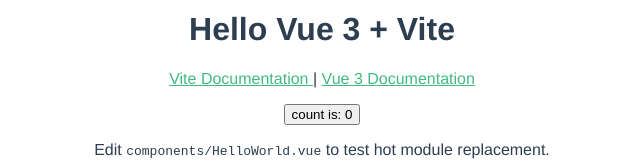
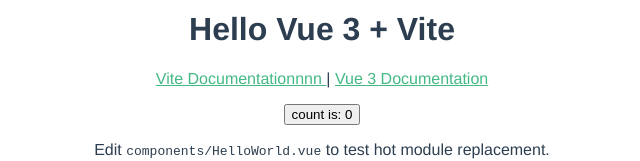
Before and after one commit to ashrhmn/deploy-test, a Vue app: page / in a window 1280 px wide. Shown: the part 274-435 px from the top of the page, without its empty margins (318-958 px from the left). Built offline with nearby package versions, Linux system fonts and the light colour scheme.

Commit message:
changed some template

```diff
--- a/src/components/HelloWorld.vue
+++ b/src/components/HelloWorld.vue
@@ -3,7 +3,7 @@
 
   <p>
     <a href="https://vitejs.dev/guide/features.html" target="_blank">
-      Vite Documentation
+      Vite Documentationnnn
     </a>
     |
     <a href="https://v3.vuejs.org/" target="_blank">Vue 3 Documentation</a>
```
Also changed, not shown: 3 other files (tests, documents, lock files or other folders).
